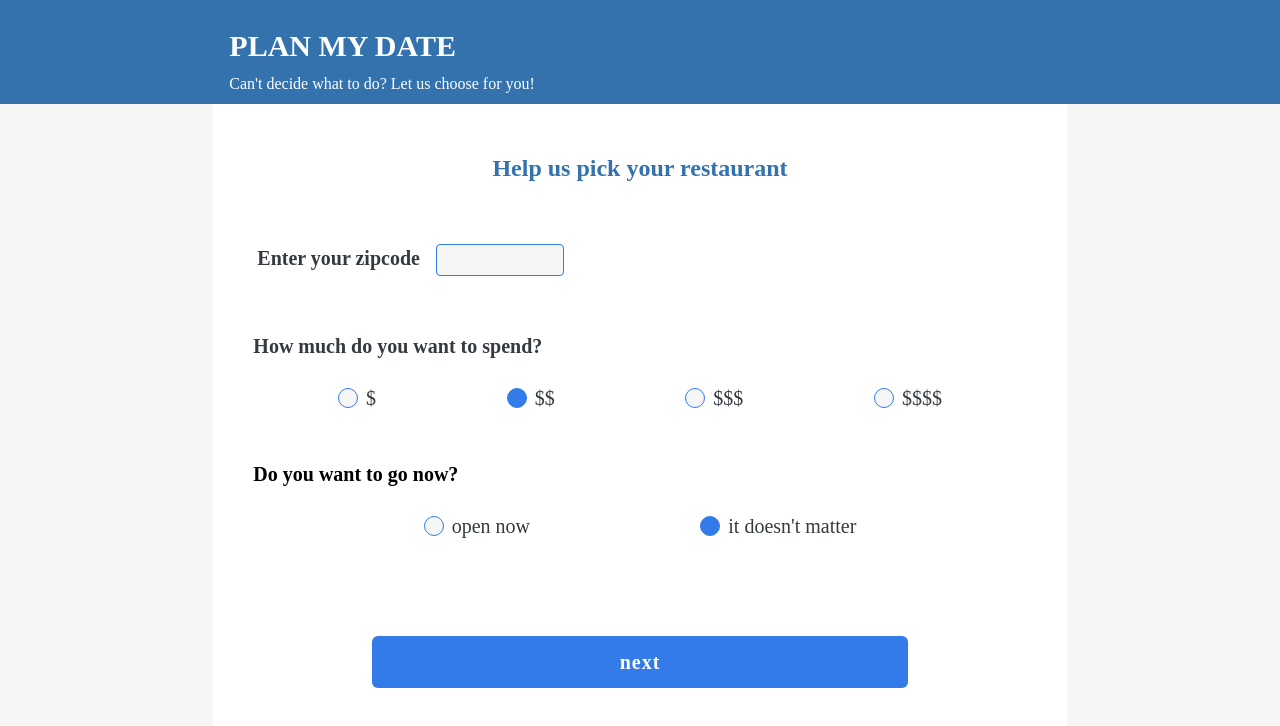
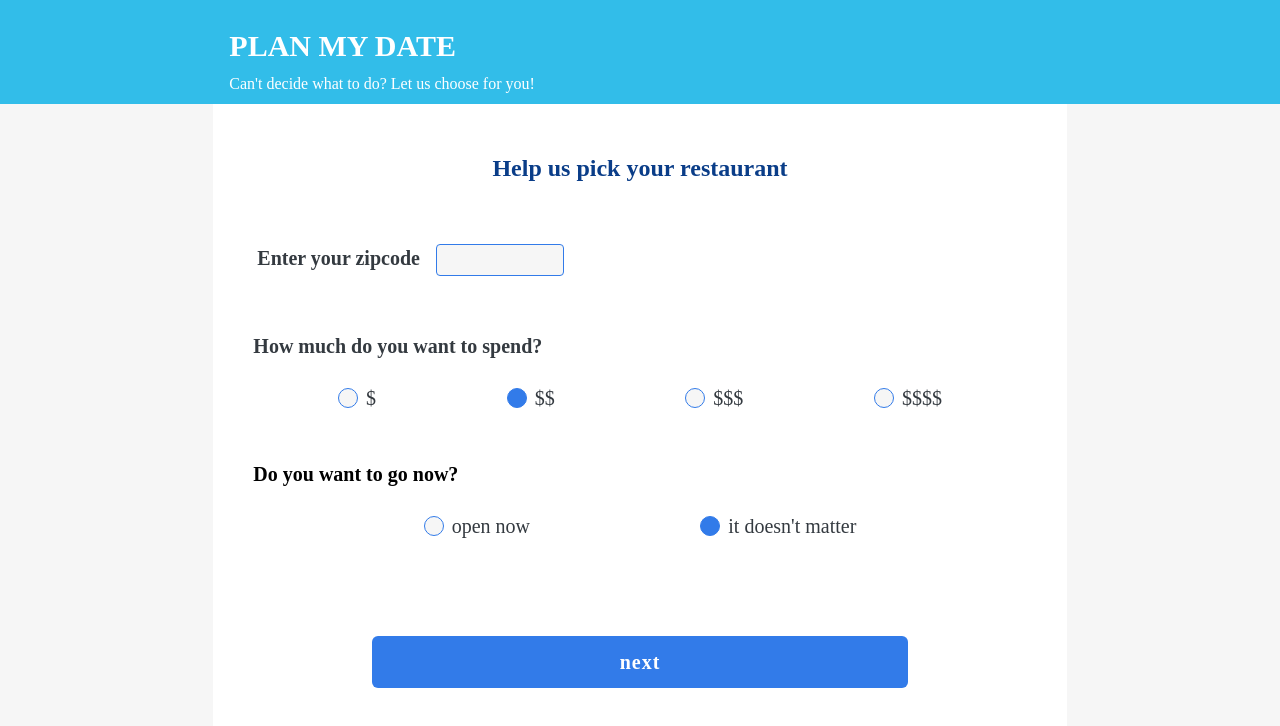
Before and after one commit to nadybee/date_ideas, a plain HTML site: page index.html in a window 1280 px wide. Drawn offline with nearby package versions, Linux system fonts and the light colour scheme; some icons are missing.

Commit message:
commit 12:08

```diff
--- a/index.html
+++ b/index.html
@@ -15,8 +15,9 @@
         theme: {
           extend: {
             colors: {
+              header: "#32BDE9",
               primary: "#327BE9",
-              secondary: "#3372AC",
+              secondary: "#0A3D88",
               textcolor: "#343A40",
               pearl: "#F6F6F6",
               heart: "#E4EAF0",
@@ -35,7 +36,7 @@
   <body>
     <header>
       <!-- PAGE ONE HEADER -->
-      <div class="flex flex-col nav-bar bg-secondary" id="page1-header">
+      <div class="flex flex-col nav-bar bg-header" id="page1-header">
         <div class="flex justify-between pt-2 md:w-4/6 md:mx-auto md:pt-5">
           <h1 class="text-3xl font-bold text-white py-2 ml-4">PLAN MY DATE</h1>
           <i
```
